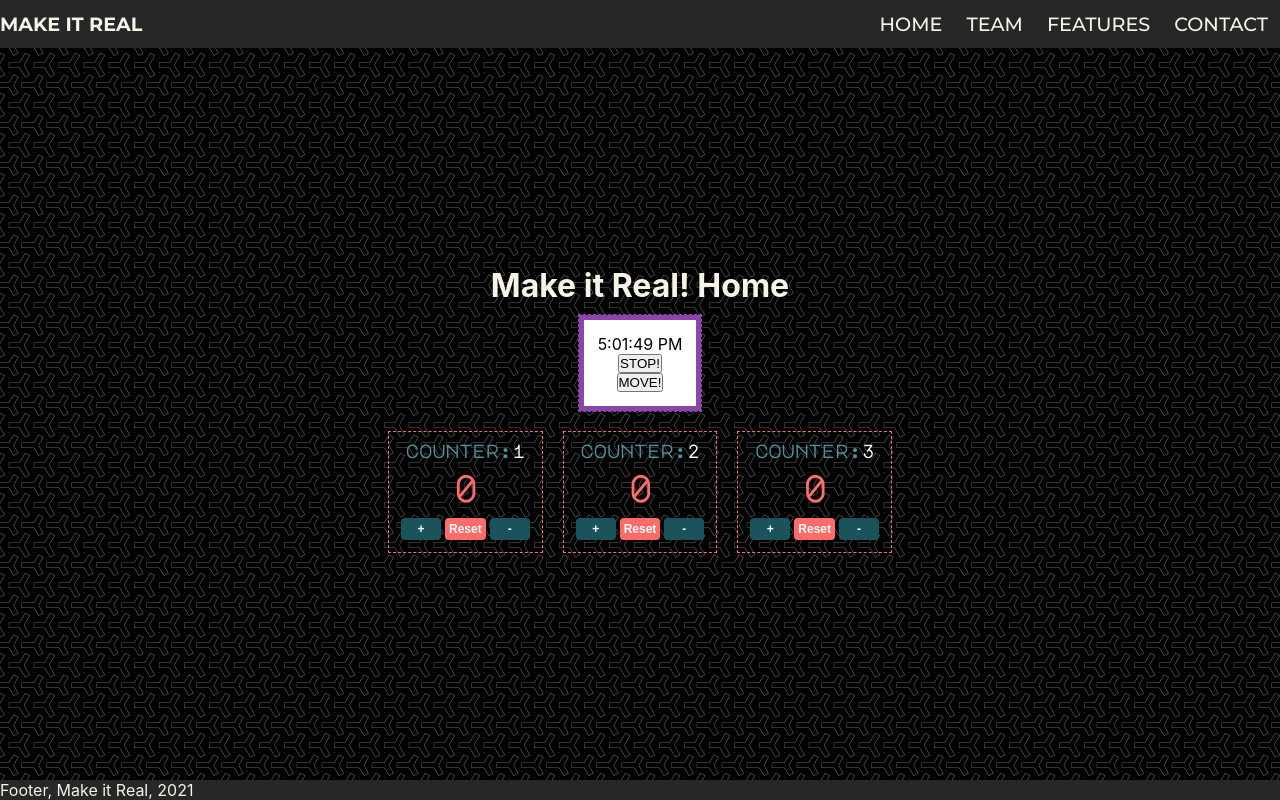
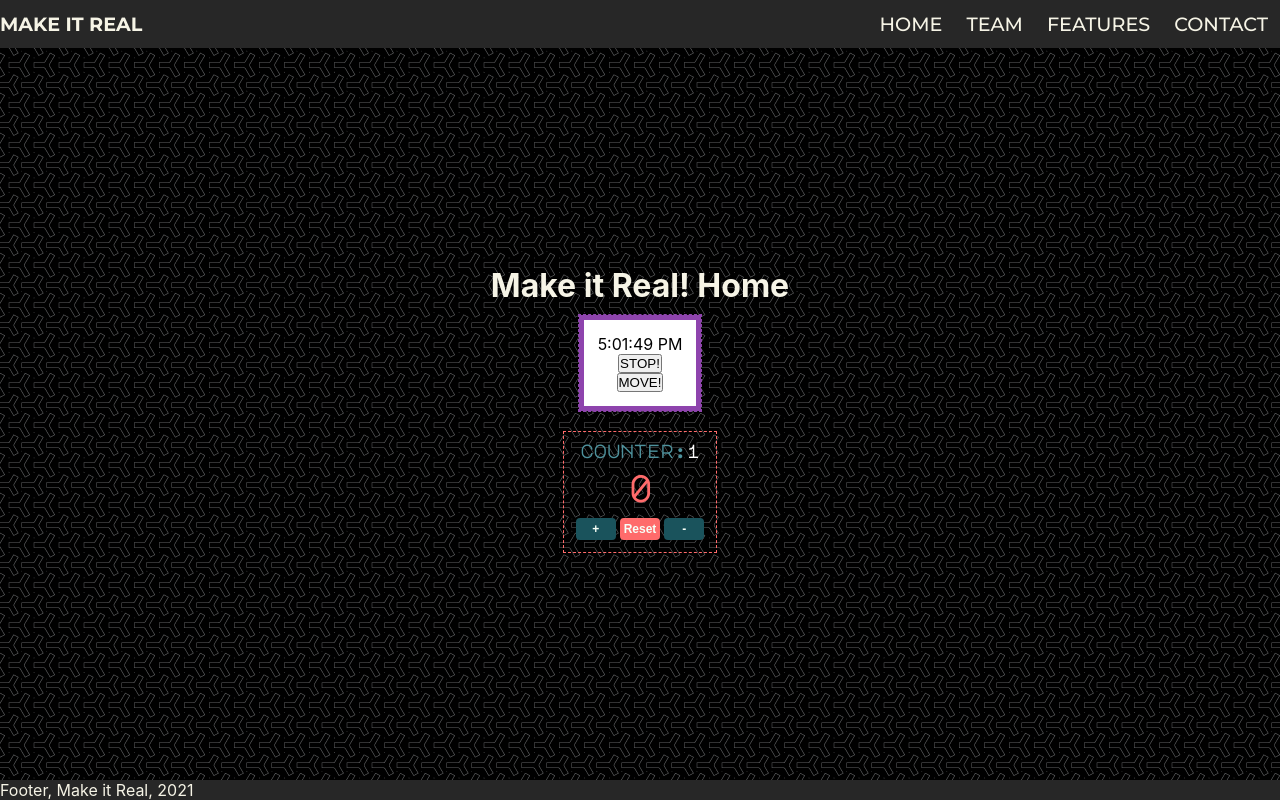
Before and after one commit to makeitrealcamp/top-v11, a React (Create React App) app in the folder packages/react-mir/: page / in a window 1280 px wide. Built offline with nearby package versions, Linux system fonts and the light colour scheme.

Commit message:
refactor(react-mir): refactor Counter component
update component to functional

```diff
--- a/packages/react-mir/src/App.scss
+++ b/packages/react-mir/src/App.scss
@@ -76,45 +76,6 @@ section.counters {
   font-family: 'Major Mono Display';
   display: flex;
   justify-content: space-around;
-}
-
-.counter {
-  display: flex;
-  flex-direction: column;
-  justify-content: center;
-  align-items: center;
-  border: 1px dashed #ff6b6b;
-  margin: $default-margin;
-  padding: 10px;
-  .title {
-    text-align: center;
-    font-weight: bold;
-    color: #4e929d;
-    font-size: $fontsize;
-    margin: 0;
-  }
-  #value {
-    margin: $default-margin;
-    font-weight: bold;
-    color: #ff6b6b;
-    font-size: 36px;
-  }
-  .button-container {
-    .btn {
-      padding: 4px;
-      border: none;
-      margin:2px;
-      font-size: 12px;
-      font-weight: bold;
-      min-width: 40px;
-      border-radius: 4px;
-      background-color: #1a535c;
-      color: #f7fff7;
-    }
-    #reset {
-      background-color: #ff6b6b;
-    }
-  }
 }
 
 section.box {
--- a/packages/react-mir/src/Counter/index.js
+++ b/packages/react-mir/src/Counter/index.js
@@ -1,53 +1,28 @@
-import React from 'react';
+import React, { useState, useEffect } from 'react';
+import './style.scss';
 
-class Counter extends React.Component {
-  constructor(props) {
-    super(props);
-    // initialize state
-    this.state = {
-      color: 'white',
-      count: 0,
-      name: this.props.name
-    };
-  }
+const Counter = ({ name }) => {
+  const [color, setColor] = useState('white');
+  const [count, setCount] = useState(0);
 
-  // update state incrementing the counter
-  handleAddClick = () => {
-    this.setState((prevState) => ({
-      count: prevState.count + 1
-    }));
-  };
+  useEffect(() => {
+    window.document.title = `Count is currently ${count}`;
+  }, [count])
 
-  // update state resetting the counter
-  handleResetClick = () => {
-    this.setState(() => ({
-      count: 0
-    }));
-  };
-
-  // update state reducing the counter
-  handleSubClick = () => {
-    this.setState((prevState) => ({
-      count: prevState.count - 1
-    }));
-  };
-
-  render() {
   return (
     <div className='counter'>
       <h3 className='title'>
         counter:
-          <span style={ { color: this.state.color } }>{this.props.name}</span>
+        <span style={ { color: color } }>{name}</span>
       </h3>
-        <span id='value'>{this.state.count}</span>
+      <span id='value'>{count}</span>
       <div className='button-container'>
-          <button className='btn' onClick={this.handleAddClick}>+</button>
-          <button className='btn' id='reset' onClick={this.handleResetClick}>Reset</button>
-          <button className='btn' onClick={this.handleSubClick}>-</button>
+        <button className='btn' onClick={() => setCount(count+1)}>+</button>
+        <button className='btn' id='reset' onClick={() => setCount(0)}>Reset</button>
+        <button className='btn' onClick={() => setCount(count-1)}>-</button>
       </div>
     </div>
   );
 }
-}
 
 export default Counter;
--- /dev/null
+++ b/packages/react-mir/src/Counter/style.scss
@@ -0,0 +1,40 @@
+@import '../variables';
+
+.counter {
+  display: flex;
+  flex-direction: column;
+  justify-content: center;
+  align-items: center;
+  border: 1px dashed #ff6b6b;
+  margin: $default-margin;
+  padding: 10px;
+  .title {
+    text-align: center;
+    font-weight: bold;
+    color: #4e929d;
+    font-size: $fontsize;
+    margin: 0;
+  }
+  #value {
+    margin: $default-margin;
+    font-weight: bold;
+    color: #ff6b6b;
+    font-size: 36px;
+  }
+  .button-container {
+    .btn {
+      padding: 4px;
+      border: none;
+      margin:2px;
+      font-size: 12px;
+      font-weight: bold;
+      min-width: 40px;
+      border-radius: 4px;
+      background-color: #1a535c;
+      color: #f7fff7;
+    }
+    #reset {
+      background-color: #ff6b6b;
+    }
+  }
+}
--- a/packages/react-mir/src/Home/index.js
+++ b/packages/react-mir/src/Home/index.js
@@ -12,8 +12,8 @@ class Home extends Component {
         </section>
         <section className="counters">
           <Counter name={"1"} />
-          <Counter name={"2"} />
-          <Counter name={"3"} />
+          {/* <Counter name={"2"} />
+          <Counter name={"3"} /> */}
         </section>
       </main>
     );
```
Lines whose indentation alone changed are shown as unchanged.
